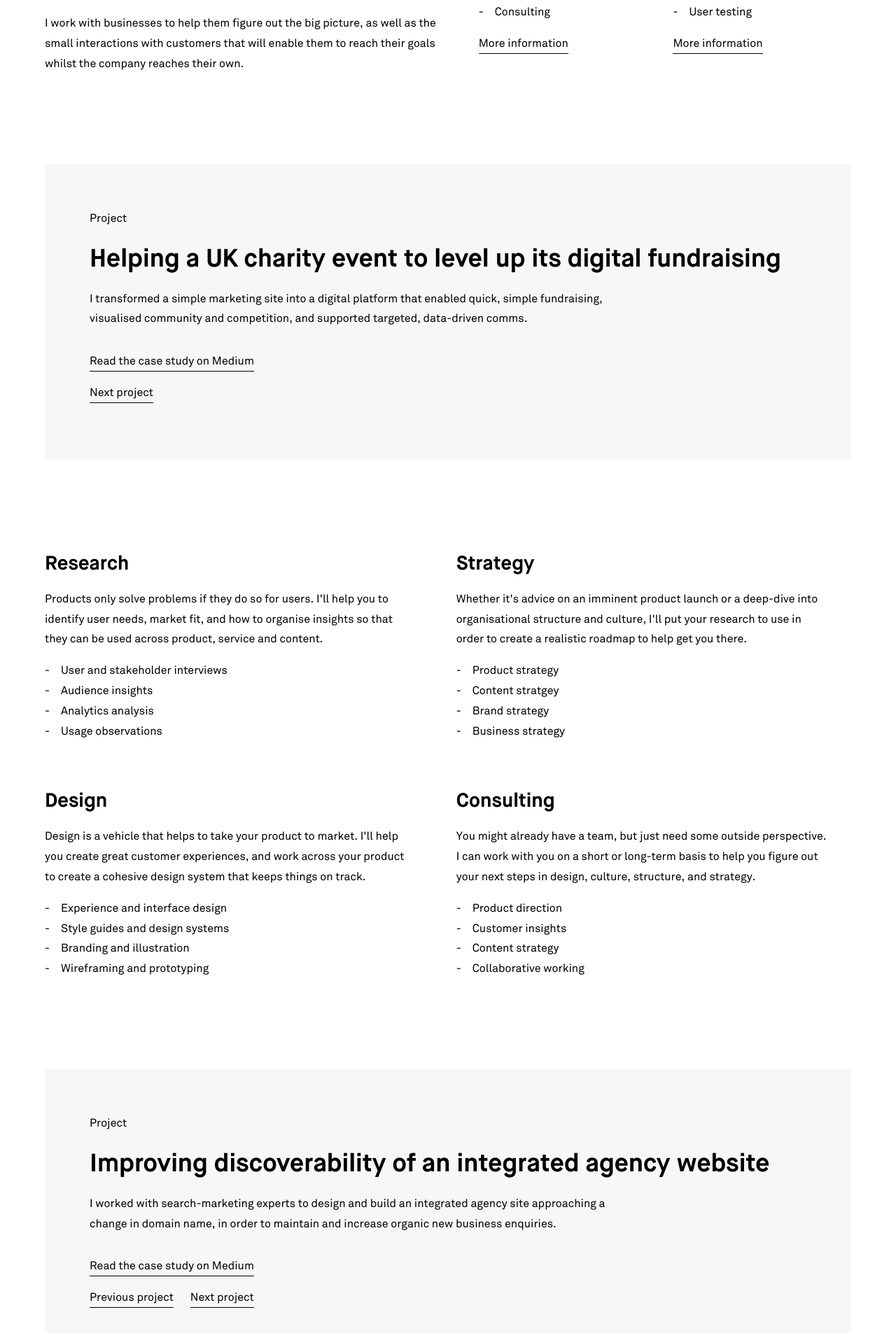
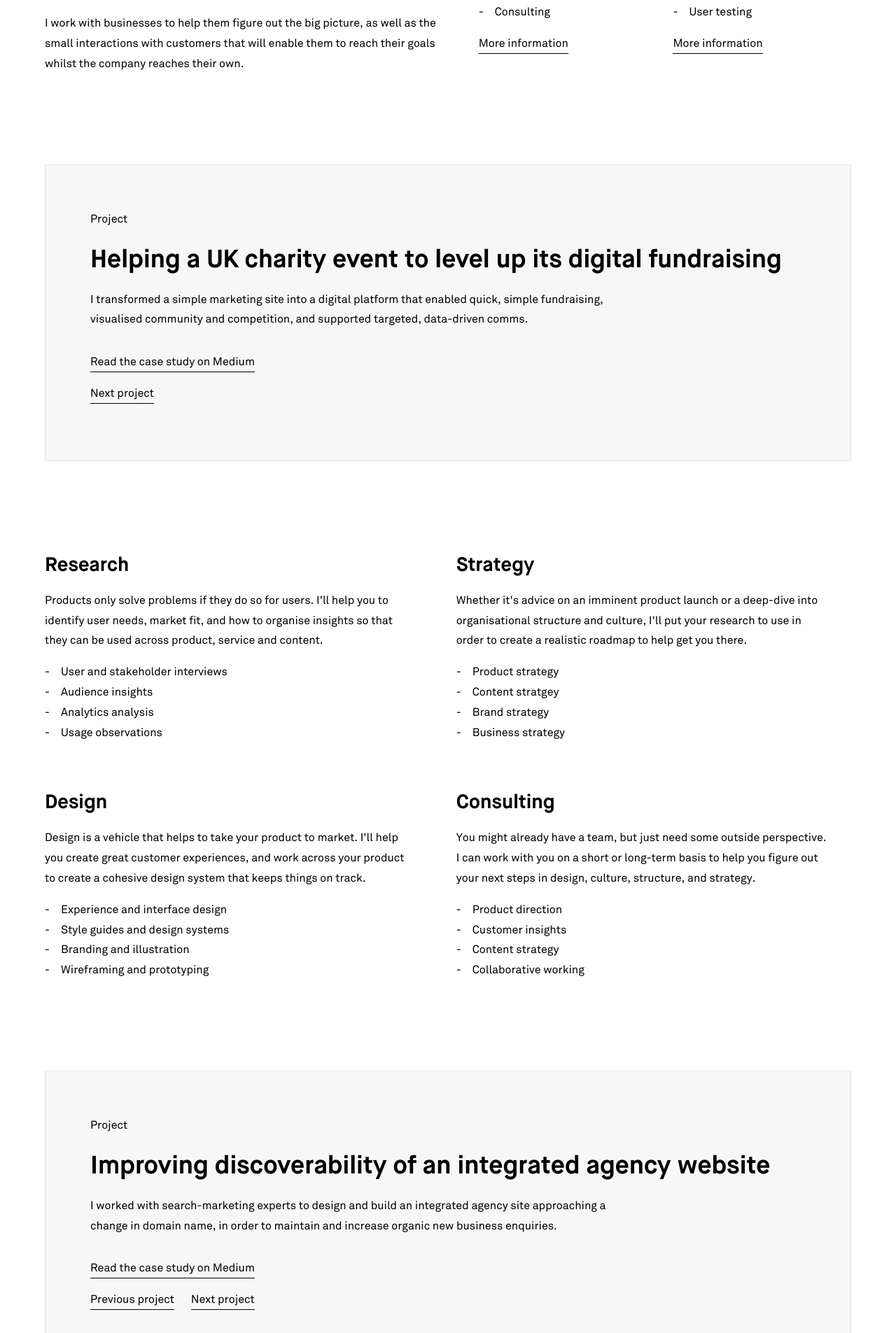
Before and after one commit to craigthomasfrost/cfdesigner.github.io, a Jekyll site: the page built from index.html, in a window 1280 px wide. Shown: the part 804-2709 px from the top of the page at 70% size. Built offline with Jekyll 4.4.1, drawn with Linux system fonts in a browser that asks for light colours.

Commit message:
Update index.html

```diff
--- a/index.html
+++ b/index.html
@@ -67,7 +67,7 @@ layout: default
     </div>
 </div>
 <div class="wrap wrap--padding  m-b-4 m-b-8@m" id="project1">
-    <div class="p-4@m bg-light bg-light--hovered b-r">
+    <div class="p-4@m bg-light bg-light--hovered border b-r">
         <p>Project</p>
         <h2 class="h3 h2@m bold"><a href="">Helping a UK charity event to level up its digital fundraising</a></h2>
         <p class="m-b-2 shorten">I transformed a simple marketing site into a digital platform that enabled quick, simple fundraising, visualised community and competition, and supported targeted, data-driven comms.</p>
@@ -126,7 +126,7 @@ layout: default
     </div>
 </div>
 <div class="wrap wrap--padding m-b-4 m-b-8@m" id="project2">
-    <div class="p-4@m bg-light bg-light--hovered b-r">
+    <div class="p-4@m bg-light bg-light--hovered border b-r">
         <p>Project</p>
         <h2 class="h3 h2@m bold"><a href="">Improving discoverability of an integrated agency website</a></h2>
         <p class="m-b-2 shorten">I worked with search-marketing experts to design and build an integrated agency site approaching a change in domain name, in order to maintain and increase organic new business enquiries.</p>
@@ -187,7 +187,7 @@ layout: default
     </div>
 </div>
 <div class="wrap wrap--padding m-b-4 m-b-8@m" id="project3">
-    <div class="p-4@m bg-light bg-light--hovered b-r">
+    <div class="p-4@m bg-light bg-light--hovered border b-r">
         <p>Project</p>
         <h2 class="h3 h2@m bold"><a href="">A national grocery suppliers long-term strategy for trust</a></h2>
         <p class="m-b-2 shorten">I pitched a long-term, content-led digital strategy to help establish this national grocery supplier as a leading brand and publisher in the market, with honest values and transparent processes.</p>
```
